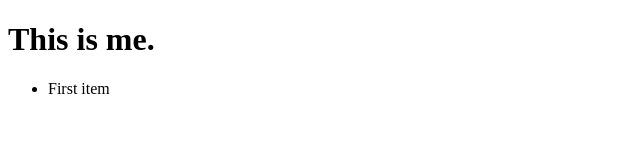
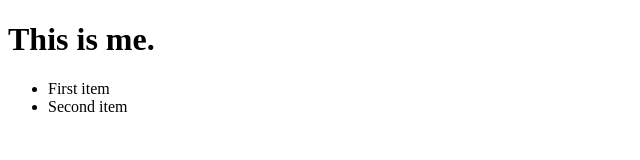
Before and after one commit to StanleyMasinde/git-tests, a plain HTML site: page index.html in a window 1280 px wide. Shown: the full height of the page, 0-640 px from the left. Drawn offline with Linux system fonts and the light colour scheme.

Commit message:
add second item

```diff
--- a/index.html
+++ b/index.html
@@ -9,6 +9,7 @@
 		<h1>This is me.</h1>
 		<ul>
 			<li>First item</li>
+			<li>Second item</li>
 		</ul>
 	</body>
 </html>
```
